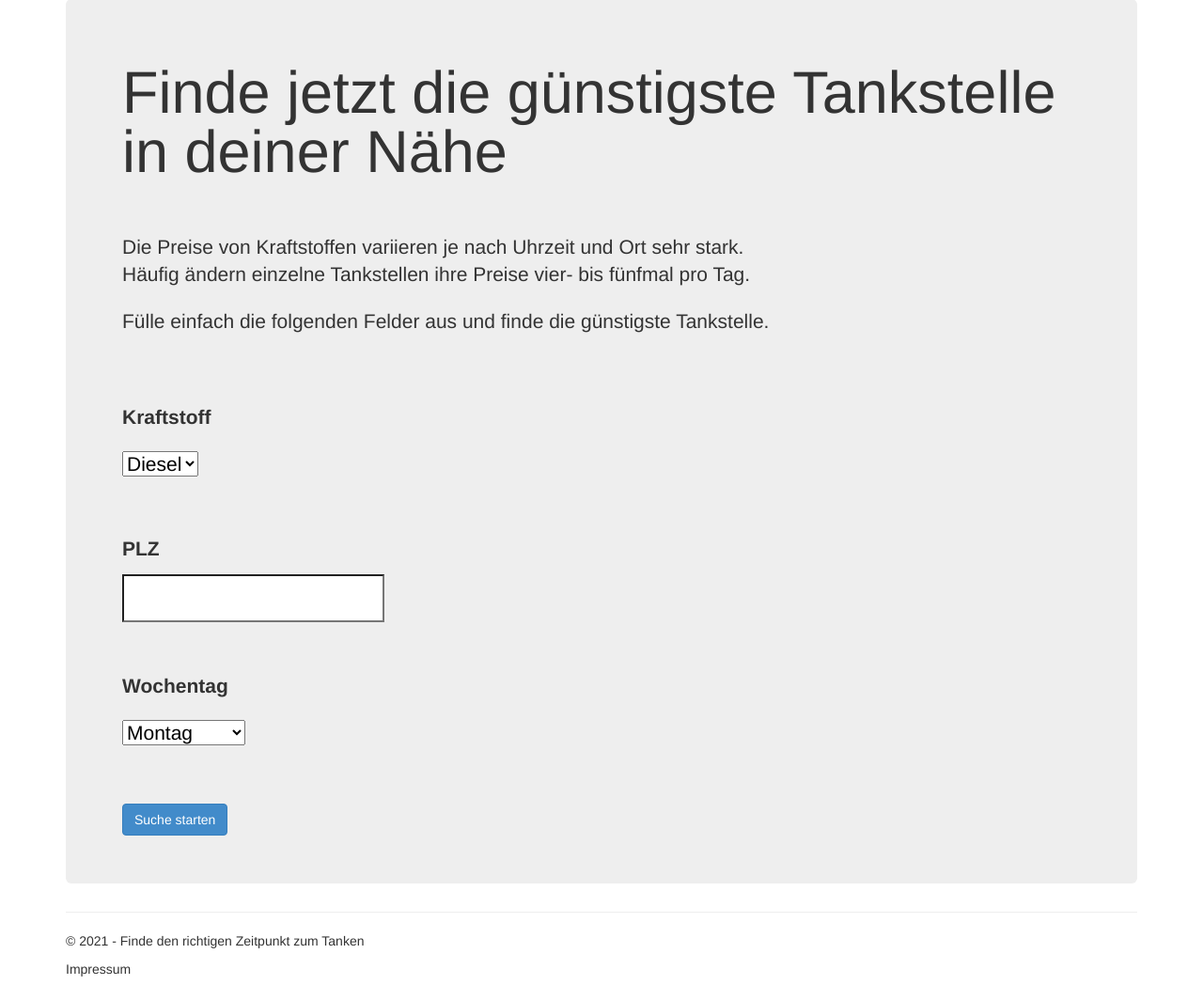
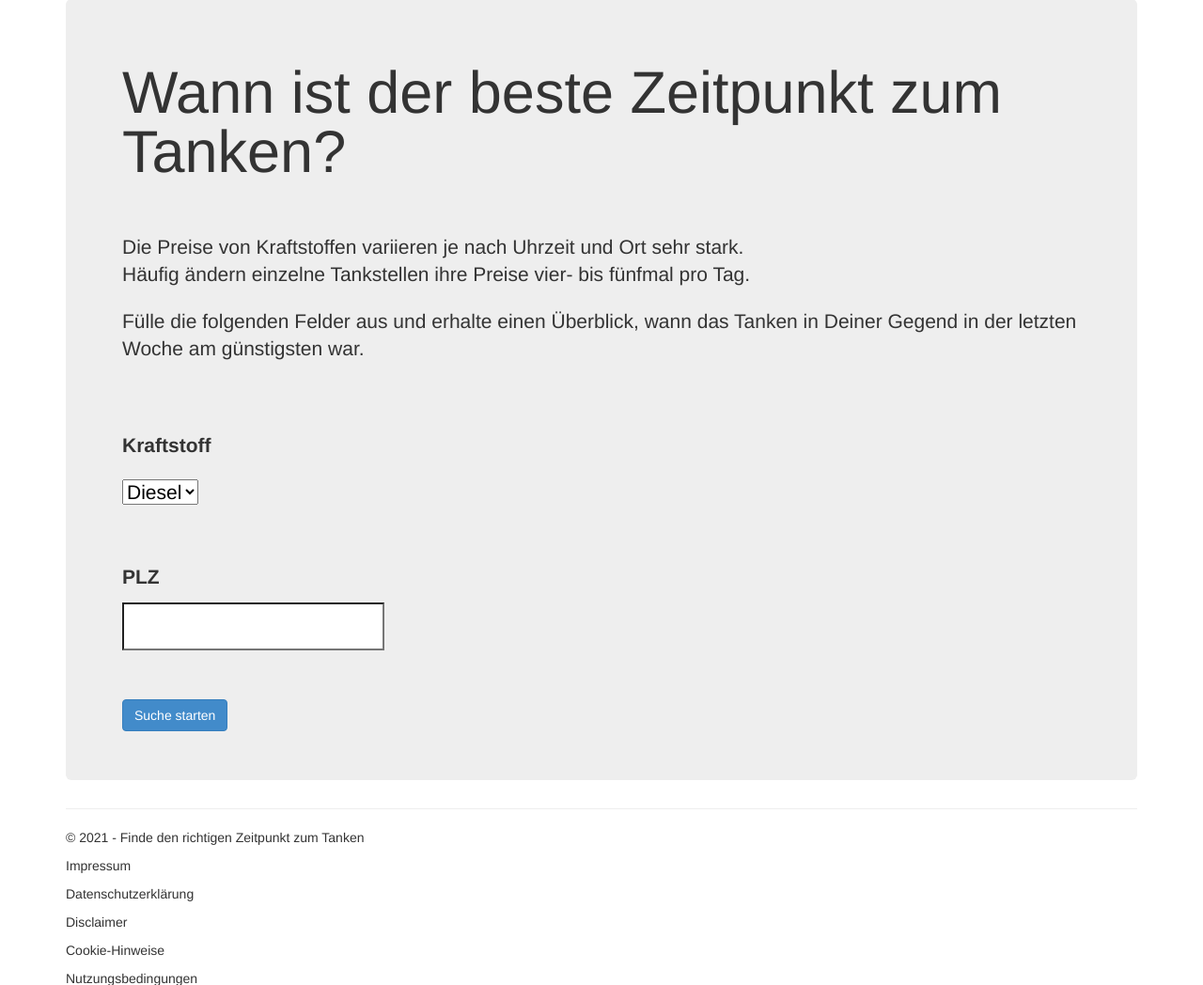
Before and after one commit to timebertt/big-data-refuel, a Flask app: page /home in a window 1280 px wide. Shown: the part 51-1099 px from the top of the page at 94% size. Run offline with Flask 2, Linux system fonts and the light colour scheme; some libraries are stand-ins or nearby versions.

Commit message:
Update home screen
remove selection option for weekday and add small text change

```diff
--- a/web-app/templates/index.html
+++ b/web-app/templates/index.html
@@ -4,10 +4,10 @@
 
 
 <div class="jumbotron">
-    <h1>Finde jetzt die g&uuml;nstigste Tankstelle in deiner N&auml;he</h1>
+    <h1>Wann ist der beste Zeitpunkt zum Tanken?</h1>
     <br>
     <p class="lead">Die Preise von Kraftstoffen variieren je nach Uhrzeit und Ort sehr stark. <br> H&auml;ufig &auml;ndern einzelne Tankstellen ihre Preise vier- bis f&uuml;nfmal pro Tag. </p>
-    <p class="lead">F&uuml;lle einfach die folgenden Felder aus und finde die g&uuml;nstigste Tankstelle. </p>
+    <p class="lead">F&uuml;lle die folgenden Felder aus und erhalte einen Überblick, wann das Tanken in Deiner Gegend in der letzten Woche am g&uuml;nstigsten war. </p>
     <br>
     <form method="get" action="/result">
         <label for="Kraftstoff">Kraftstoff</label>
@@ -24,19 +24,6 @@
         <input type="text" name="plz" />
         <br>
         <br>
-        <label for="wochentag">Wochentag</label>
-        <br>
-        <select name="zeit" id="zeit">
-            <option value="montags">Montag</option>
-            <option value="dienstags">Dienstag</option>
-            <option value="mittwochs">Mittwoch</option>
-            <option value="donnerstags">Donnerstag</option>
-            <option value="freitags">Freitag</option>
-            <option value="samstags">Samstag</option>
-            <option value="sonntags">Sonntag</option>
-        </select>
-        <br>
-        <br>
         <input type="submit" value="Suche starten" class="btn btn-primary btn-large"><br>
     </form>
 
```
